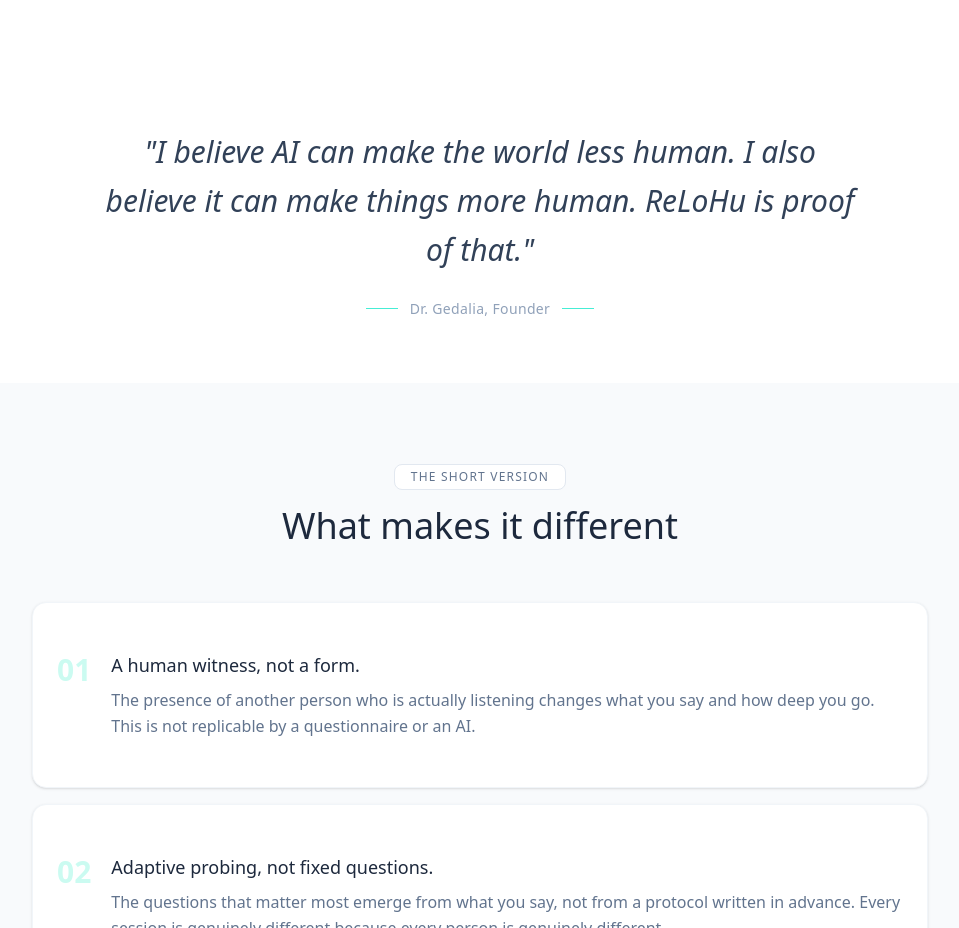
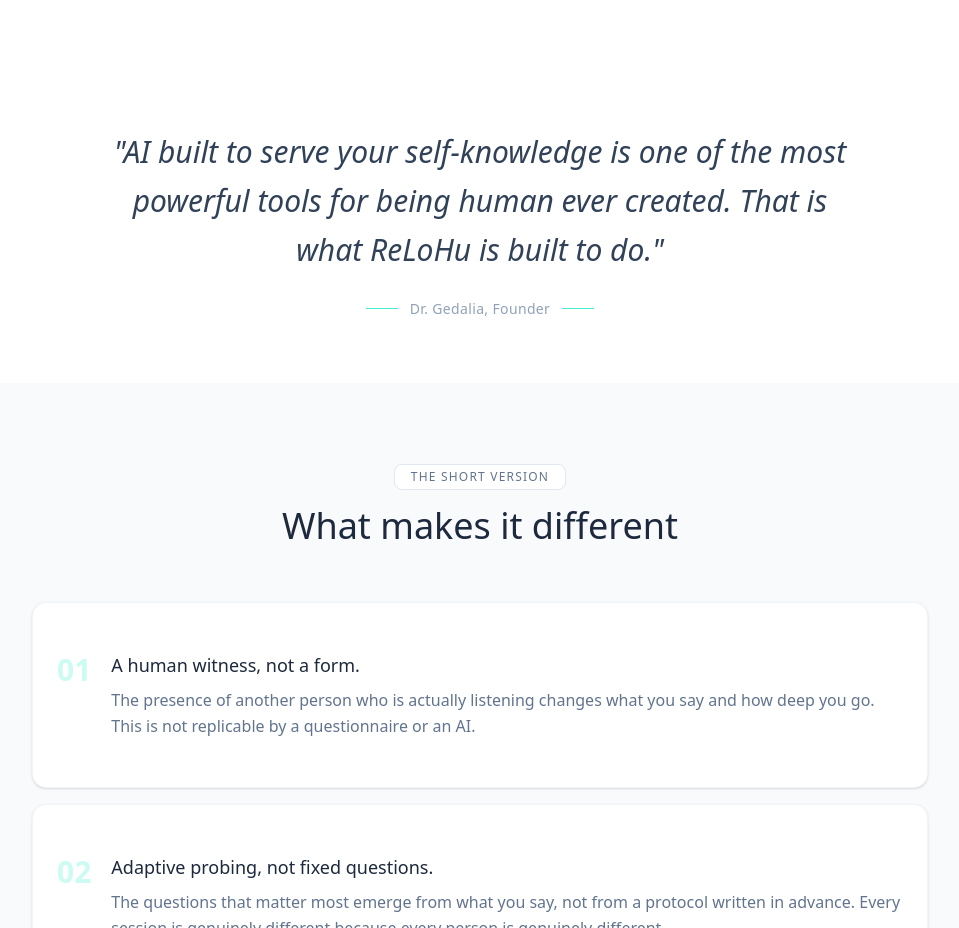
Before and after one commit to realitysciences/ReLoHu, a Next.js app: page /uniqueness in a window 1280 px wide. Shown: the part 5620-6548 px from the top of the page, without its empty margins (160-1119 px from the left). Built offline with nearby package versions, Linux system fonts and the light colour scheme.

Commit message:
Replace AI quote on uniqueness page with positive framing

```diff
--- a/src/app/uniqueness/page.tsx
+++ b/src/app/uniqueness/page.tsx
@@ -338,7 +338,7 @@
       <section className="py-16 px-6 bg-white">
         <div className="max-w-3xl mx-auto text-center">
           <p className="text-2xl md:text-3xl font-light text-slate-700 leading-relaxed italic">
-            "I believe AI can make the world less human. I also believe it can make things more human. ReLoHu is proof of that."
+            "AI built to serve your self-knowledge is one of the most powerful tools for being human ever created. That is what ReLoHu is built to do."
           </p>
           <div className="flex items-center justify-center gap-3 mt-6">
             <div className="w-8 h-px bg-teal-300" />
```
